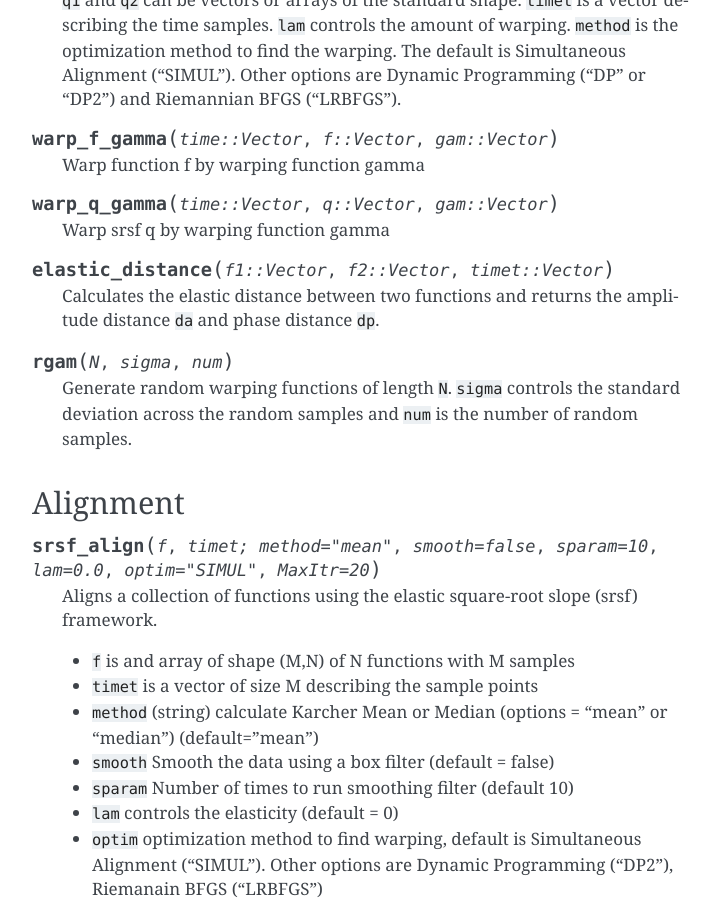
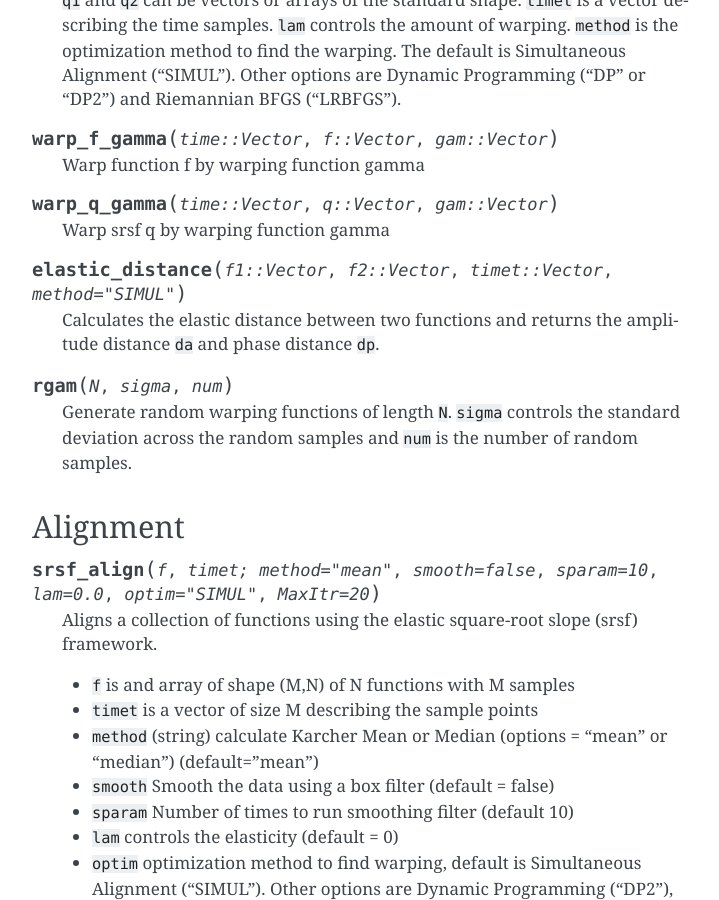
Before and after one commit to jdtuck/ElasticFDA.jl, a Sphinx documentation site: the page built from doc/source/alignment.rst, in a window 1280 px wide and 900 px high, scrolled down 1082 px. Shown: the whole window, without its empty margins (388-1107 px from the left). Built offline with Sphinx 7.4.7, drawn with Linux system fonts in a browser that asks for light colours; formulas are drawn with MathJax 3.

Commit message:
added method to elastic distance function

```diff
--- a/doc/source/alignment.rst
+++ b/doc/source/alignment.rst
@@ -63,7 +63,7 @@ SRSF Functions
 
     Warp srsf q by warping function gamma
 
-.. function:: elastic_distance(f1::Vector, f2::Vector, timet::Vector)
+.. function:: elastic_distance(f1::Vector, f2::Vector, timet::Vector, method="SIMUL")
 
     Calculates the elastic distance between two functions and returns the
     amplitude distance ``da`` and phase distance ``dp``.
```
Also changed, not shown: 1 other file.
